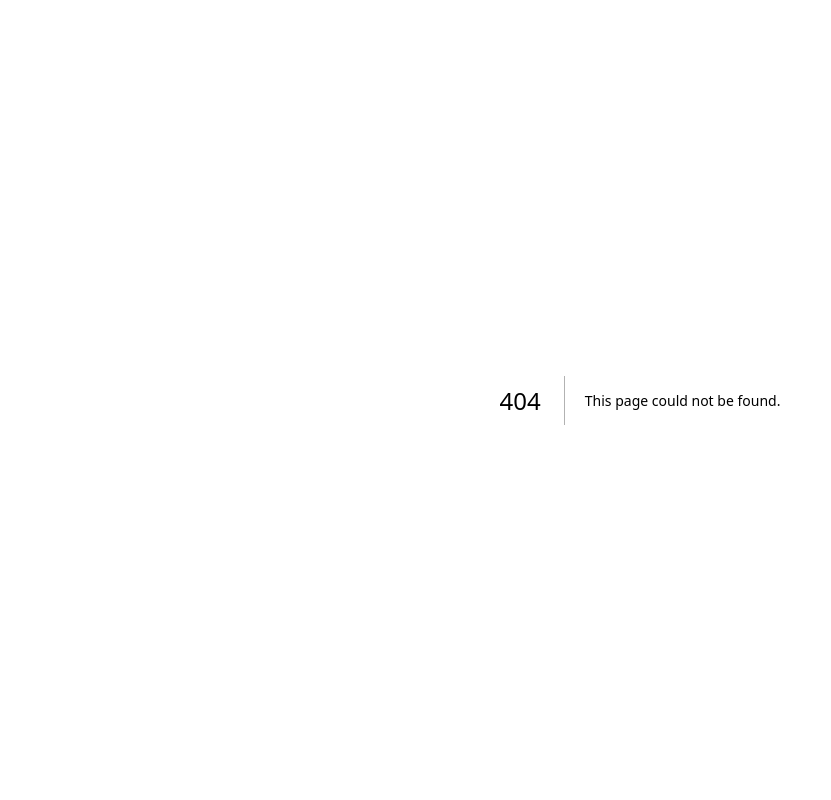
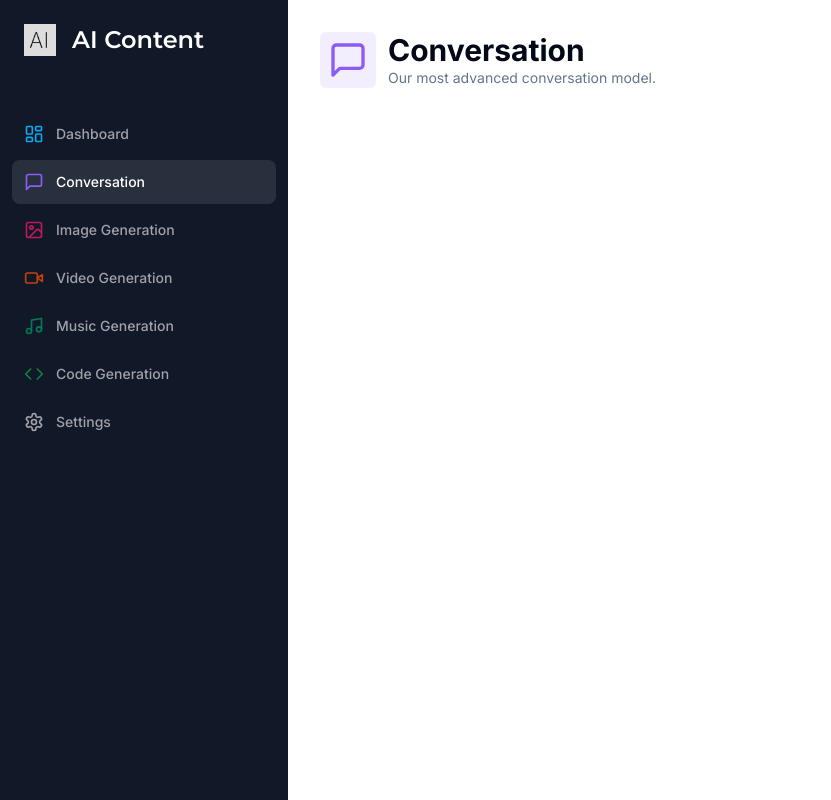
Before and after one commit to susanta/ai-content-genertor, a Next.js app: page /conversation in a window 1280 px wide. Before the commit this address had no page. Shown: the whole page, without its empty margins (0-831 px from the left). Built offline with nearby package versions, Linux system fonts and the light colour scheme.

Commit message:
Added heading component

```diff
--- /dev/null
+++ b/app/(dashboard)/(routes)/conversation/page.tsx
@@ -0,0 +1,18 @@
+import Heading from '@/components/heading';
+import { MessageSquare } from 'lucide-react';
+
+const ConversationPage = () => {
+  return (
+    <div>
+      <Heading
+        title="Conversation"
+        description="Our most advanced conversation model."
+        icon={MessageSquare}
+        iconColor="text-violet-500"
+        bgColor="bg-violet-500/10"
+      />
+    </div>
+  );
+};
+
+export default ConversationPage;
--- /dev/null
+++ b/components/heading.tsx
@@ -0,0 +1,32 @@
+import { cn } from '@/lib/utils';
+import { LucideIcon } from 'lucide-react';
+
+interface HeadingProps {
+  title: string;
+  description: string;
+  icon: LucideIcon;
+  iconColor?: string;
+  bgColor?: string;
+}
+
+const Heading = ({
+  title,
+  description,
+  icon: Icon,
+  iconColor,
+  bgColor,
+}: HeadingProps) => {
+  return (
+    <div className="px-4 lg:px-8 flex items-center gap-x-3 mb-8">
+      <div className={cn('p-2 w-fit rounded-md', bgColor)}>
+        <Icon className={cn('w-10 h-10', iconColor)} />
+      </div>
+      <div>
+        <h2 className="text-3xl font-bold">{title}</h2>
+        <p className="text-sm text-muted-foreground">{description}</p>
+      </div>
+    </div>
+  );
+};
+
+export default Heading;
```
